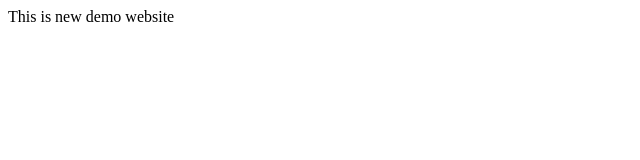
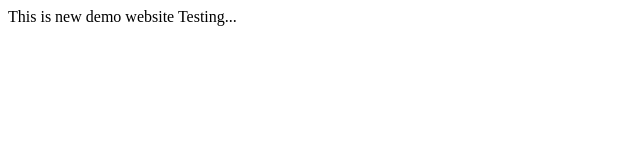
Before and after one commit to RamakrishnaGavidi/MyWebApp, a plain HTML site: page Index.html in a window 1280 px wide. Shown: the full height of the page, 0-640 px from the left. Drawn offline with Linux system fonts and the light colour scheme.

Commit message:
Update Index.html

```diff
--- a/Index.html
+++ b/Index.html
@@ -3,6 +3,7 @@
         <title>Index</title>
         <body>
             This is new demo website
+            Testing...
         </body>
     </head>
 </html>
```
